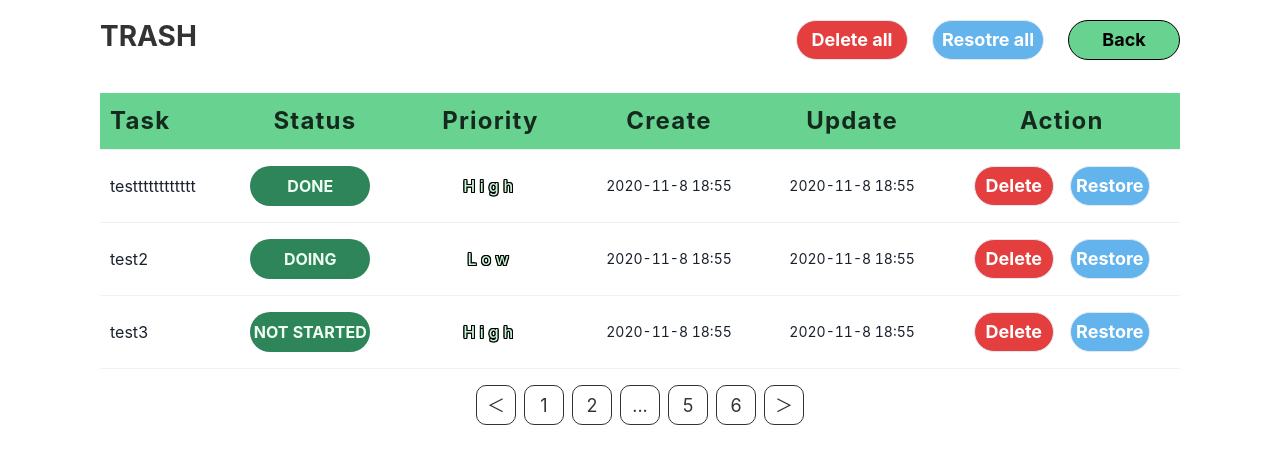
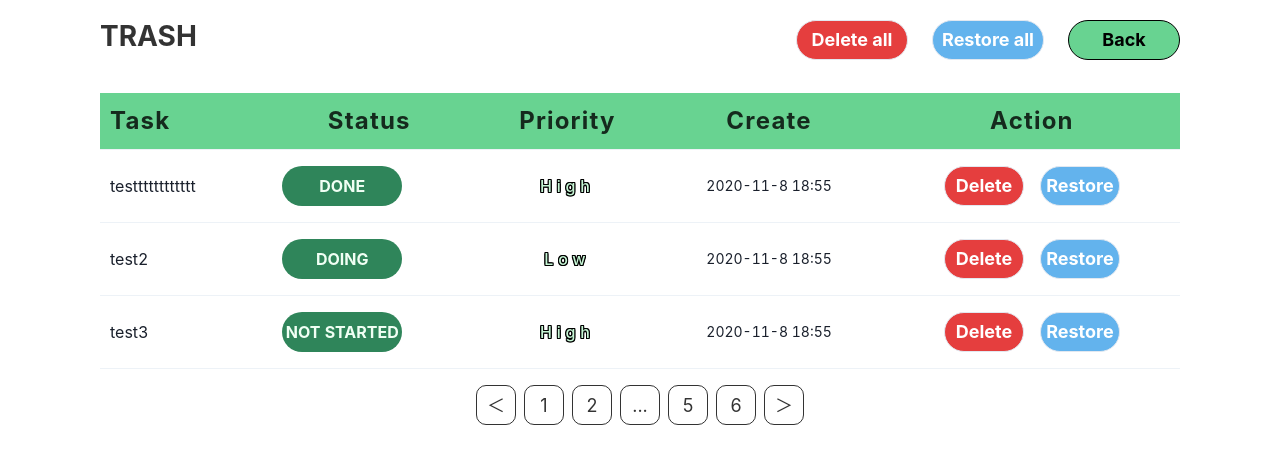
Before and after one commit to if-mentor/next_todo_7, a Next.js app: page /trash in a window 1280 px wide. Shown: the top 464 px of the page. Built offline with nearby package versions, Linux system fonts and the light colour scheme.

Commit message:
Update項目削除

```diff
--- a/pages/trash.tsx
+++ b/pages/trash.tsx
@@ -84,7 +84,7 @@ const trash = () => {
               fontWeight="bold"
               ml="24px"
             >
-              Resotre all
+              Restore all
             </Button>
             <Button
               color="black"
@@ -154,16 +154,6 @@ const trash = () => {
                   p="0"
                   minW="100px"
                 >
-                  Update
-                </Th>
-                <Th
-                  fontSize="24px"
-                  color="blackAlpha.800"
-                  textTransform="none"
-                  textAlign="center"
-                  p="0"
-                  minW="100px"
-                >
                   Action
                 </Th>
               </Tr>
@@ -206,9 +196,6 @@ const trash = () => {
                     </Td>
                     <Td fontSize="14px" textAlign="center">
                       {todo.create_date}
-                    </Td>
-                    <Td fontSize="14px" textAlign="center">
-                      {todo.update_date}
                     </Td>
                     <Td>
                       <HStack spacing="16px" justify="center">
```
